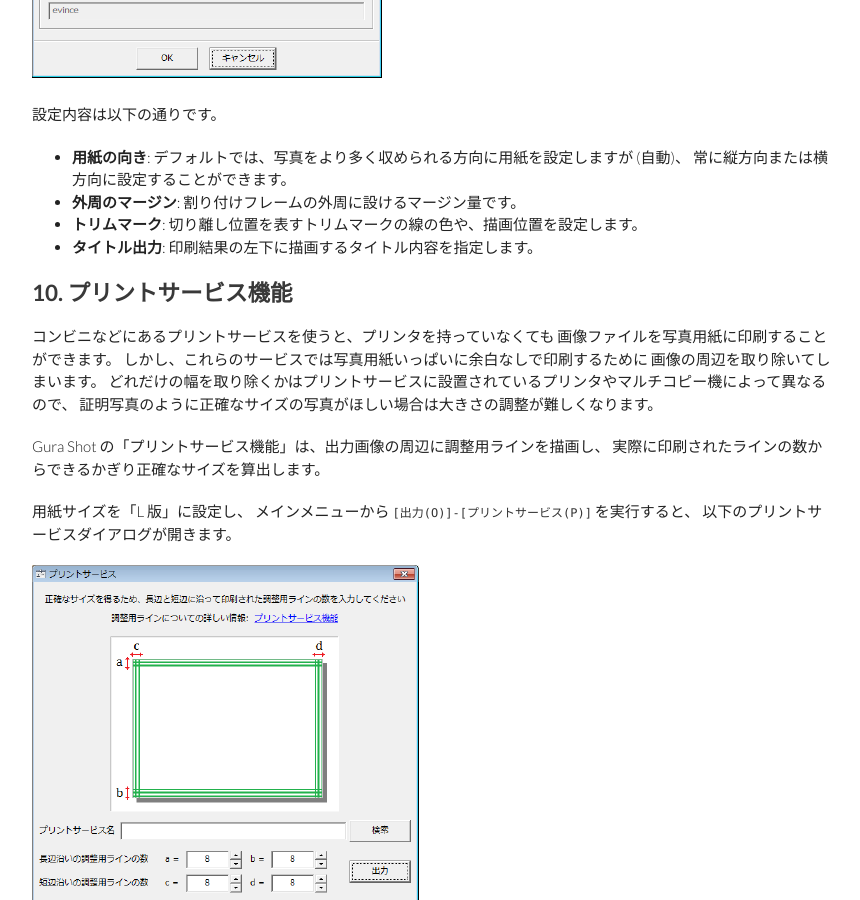
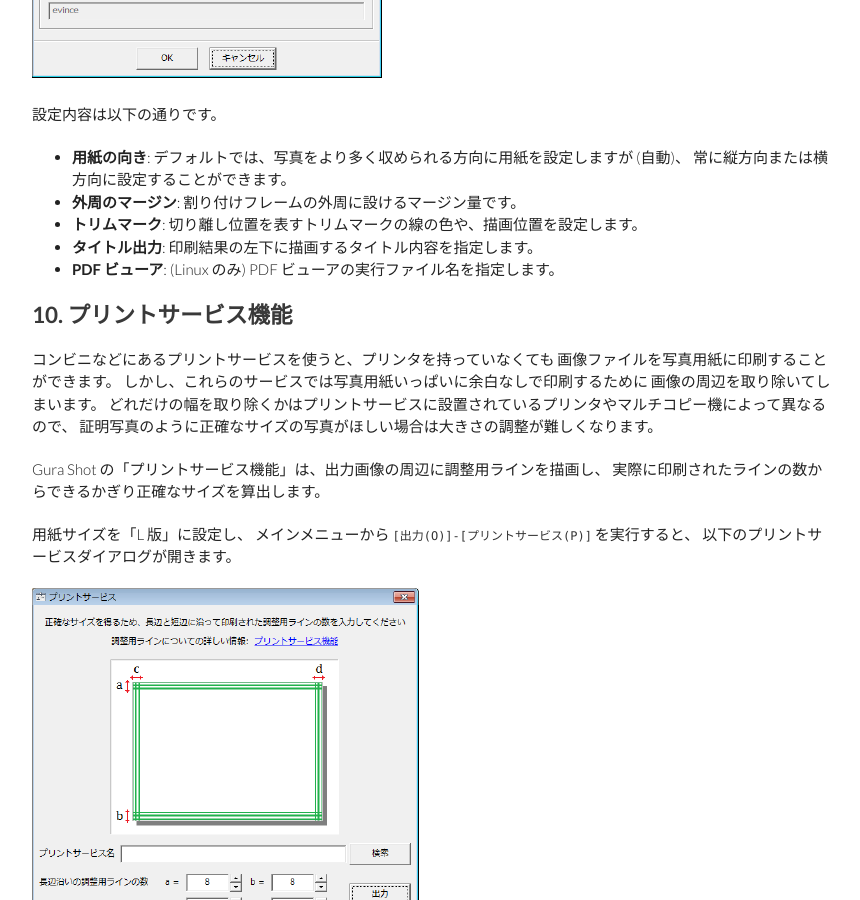
Before and after one commit to gura-app/gura-app.github.io, a Jekyll site: the page built from gurashot/index.md, in a window 1280 px wide and 900 px high, scrolled down 6698 px. Shown: the whole window, without its empty margins (208-1068 px from the left). Built offline with Jekyll 4.4.1, drawn with Linux system fonts in a browser that asks for light colours; Markdown is read by kramdown in place of the engine named in the settings.

Commit message:
updated document

```diff
--- a/gurashot/index.md
+++ b/gurashot/index.md
@@ -228,7 +228,7 @@ PDF の閲覧・印刷をするソフトとして、Ubuntu にはデフォルト
 * **外周のマージン**: 割り付けフレームの外周に設けるマージン量です。
 * **トリムマーク**: 切り離し位置を表すトリムマークの線の色や、描画位置を設定します。
 * **タイトル出力**: 印刷結果の左下に描画するタイトル内容を指定します。
-
+* **PDF ビューア**: (Linux のみ) PDF ビューアの実行ファイル名を指定します。
 
 ## <a name="print-service"></a>10. プリントサービス機能
 
```
